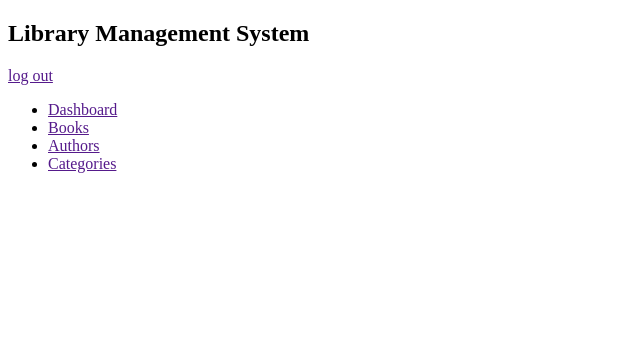
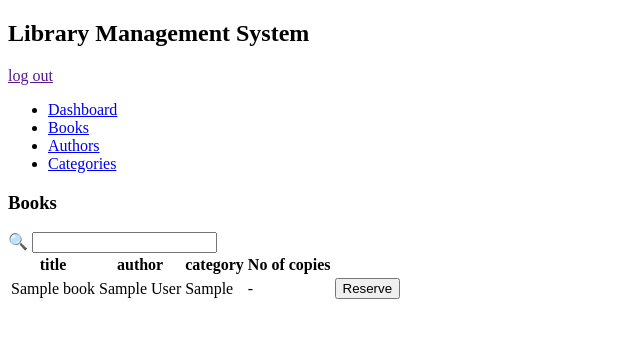
Before and after one commit to malinuuus/library-management-system, a PHP site: page /index.php?page=books in a window 1280 px wide. Shown: the top 345 px of the page, without its empty margins (0-640 px from the left). Run offline with PHP 8.4, Linux system fonts and the light colour scheme; tables that the repository leaves empty or names only in its code hold one stand-in row (values such as "Sample post").

Commit message:
Add books subpage

```diff
--- /dev/null
+++ b/books.php
@@ -0,0 +1,35 @@
+<h3>Books</h3>
+<label class="search-bar">
+    <span>🔍</span>
+    <input type="text">
+</label>
+<table class="books-table">
+    <tr>
+        <th>title</th>
+        <th>author</th>
+        <th>category</th>
+        <th>No of copies</th>
+    </tr>
+<?php
+require_once "scripts/Database.php";
+$db = new Database("library_db");
+$query = "SELECT b.title, a.first_name, a.last_name, c.category FROM books b
+          INNER JOIN authors a on b.author_id = a.id
+          INNER JOIN categories c on b.category_id = c.id";
+$result = $db->getResult($query);
+
+while ($book = $result->fetch_assoc()) {
+    echo <<< BOOKROW
+        <tr>
+            <td>$book[title]</td>
+            <td>$book[first_name] $book[last_name]</td>
+            <td>$book[category]</td>
+            <td>-</td>
+            <td><button>Reserve</button></td>
+        </tr>
+    BOOKROW;
+}
+
+$db->close();
+?>
+</table>
--- a/index.php
+++ b/index.php
@@ -16,14 +16,21 @@
     </nav>
     <div class="side-bar">
         <ul>
-            <li><a href="">Dashboard</a></li>
-            <li><a href="">Books</a></li>
-            <li><a href="">Authors</a></li>
-            <li><a href="">Categories</a></li>
+            <li><a href="index.php?page=dashboard">Dashboard</a></li>
+            <li><a href="index.php?page=books">Books</a></li>
+            <li><a href="index.php?page=authors">Authors</a></li>
+            <li><a href="index.php?page=categories">Categories</a></li>
         </ul>
     </div>
     <div class="content">
         <!-- here goes the dynamic content -->
+        <?php
+        if (isset($_GET["page"])) {
+            if ($_GET["page"] == "books") {
+                require_once "books.php";
+            }
+        }
+        ?>
     </div>
 </body>
 </html>
```
